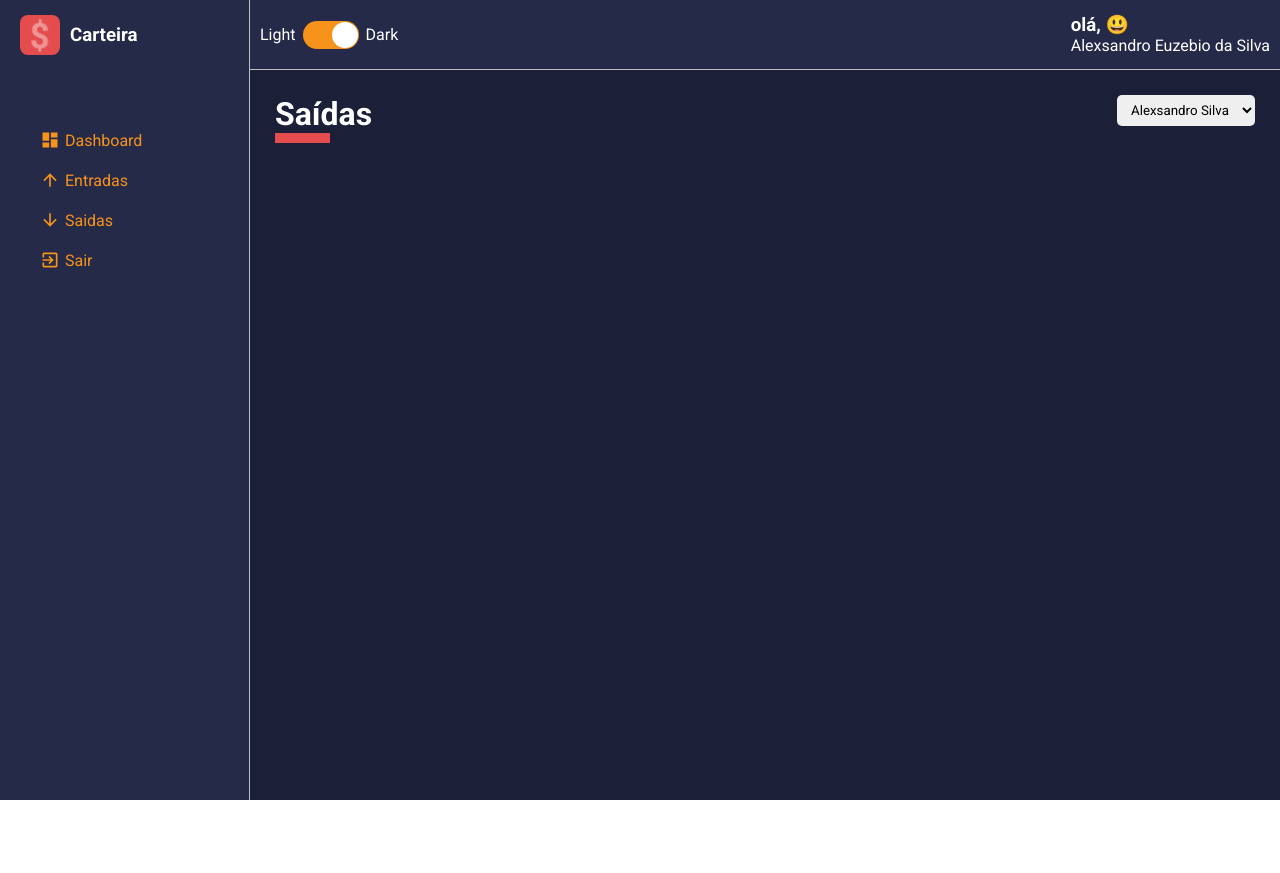
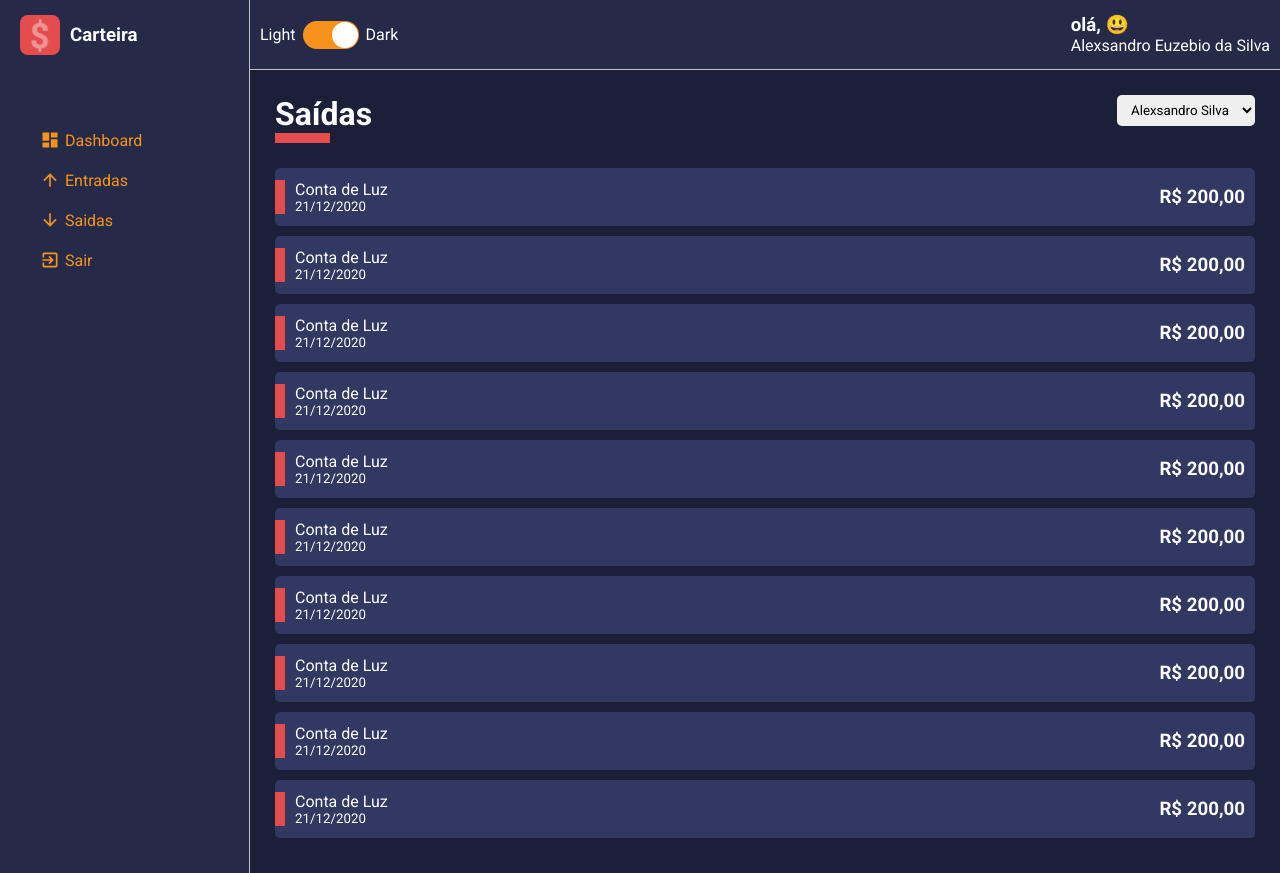
Before and after one commit to AlexsandroProjetosOficial/carteira, a React (Create React App) app: page / in a window 1280 px wide. Before the commit the page ends 800 px from the top, so only its background shows below. Built offline with nearby package versions, Linux system fonts and the light colour scheme.

Commit message:
Incluindo a lista de movimentos financeiros.

```diff
--- /dev/null
+++ b/src/components/HistoryFinanceCard/index.tsx
@@ -0,0 +1,34 @@
+import React from 'react';
+import {
+    Container,
+    Tag
+} from './styles';
+
+interface IHistoryFinanceCardProps {
+    cardColor: string;
+    tagColor: string;
+    title: string;
+    subtitle: string,
+    amount: string;
+}
+
+const HistoryFinanceCard: React.FC<IHistoryFinanceCardProps> = ({
+    cardColor,
+    tagColor,
+    title,
+    subtitle,
+    amount
+}) => {
+    return (
+        <Container color={cardColor}>
+            <Tag color={tagColor}/>
+            <div>
+                <span>{title}</span>
+                <small>{subtitle}</small>
+            </div>
+            <h3>{amount}</h3>
+        </Container>
+    );
+}
+
+export default HistoryFinanceCard;
--- /dev/null
+++ b/src/components/HistoryFinanceCard/styles.ts
@@ -0,0 +1,47 @@
+import styled from 'styled-components';
+
+interface IContainerProps {
+    color: string;
+}
+
+interface ITagProps {
+    color: string;
+}
+
+export const Container = styled.li<IContainerProps>`
+    position: relative;
+    background-color: ${props => props.color};
+    list-style: none;
+    border-radius: 5px;
+    margin: 10px 0;
+    padding: 12px 10px;
+    display: flex;
+    justify-content: space-between;
+    align-items: center;
+    cursor: pointer;
+    transition: all .3s;
+
+    &:hover {
+        opacity: .7;
+        transform: translateX(10px);
+    }
+
+    > div {
+        display: flex;
+        flex-direction: column;
+        justify-content: space-between;
+        padding-left: 10px;
+        /* > span, small {
+            margin-left: 10px;
+        } */
+    }
+`;
+
+
+export const Tag = styled.div<ITagProps>`
+    position: absolute;
+    left: 0;
+    width: 10px;
+    height: 60%;
+    background-color: ${props => props.color};
+`;
--- a/src/pages/List/index.tsx
+++ b/src/pages/List/index.tsx
@@ -1,7 +1,8 @@
 import React from 'react';
 import ContentHeader from '../../components/ContentHeader';
+import HistoryFinanceCard from '../../components/HistoryFinanceCard';
 import SelectInput from '../../components/SelectInput';
-import { Container } from './styles';
+import { Container, Content } from './styles';
 
 const List: React.FC = () => {
     const options = [
@@ -14,6 +15,78 @@
             <ContentHeader title="Saídas" lineColor="#E44C4E">
                 <SelectInput options={options} />
             </ContentHeader>
+            <Content>
+                <HistoryFinanceCard
+                    cardColor = "#313862"
+                    tagColor = "#E44C4E"
+                    title = "Conta de Luz"
+                    subtitle = "21/12/2020"
+                    amount = "R$ 200,00"
+                />
+                <HistoryFinanceCard
+                    cardColor = "#313862"
+                    tagColor = "#E44C4E"
+                    title = "Conta de Luz"
+                    subtitle = "21/12/2020"
+                    amount = "R$ 200,00"
+                />
+                <HistoryFinanceCard
+                    cardColor = "#313862"
+                    tagColor = "#E44C4E"
+                    title = "Conta de Luz"
+                    subtitle = "21/12/2020"
+                    amount = "R$ 200,00"
+                />
+                <HistoryFinanceCard
+                    cardColor = "#313862"
+                    tagColor = "#E44C4E"
+                    title = "Conta de Luz"
+                    subtitle = "21/12/2020"
+                    amount = "R$ 200,00"
+                />
+                <HistoryFinanceCard
+                    cardColor = "#313862"
+                    tagColor = "#E44C4E"
+                    title = "Conta de Luz"
+                    subtitle = "21/12/2020"
+                    amount = "R$ 200,00"
+                />
+                <HistoryFinanceCard
+                    cardColor = "#313862"
+                    tagColor = "#E44C4E"
+                    title = "Conta de Luz"
+                    subtitle = "21/12/2020"
+                    amount = "R$ 200,00"
+                />
+                <HistoryFinanceCard
+                    cardColor = "#313862"
+                    tagColor = "#E44C4E"
+                    title = "Conta de Luz"
+                    subtitle = "21/12/2020"
+                    amount = "R$ 200,00"
+                />
+                <HistoryFinanceCard
+                    cardColor = "#313862"
+                    tagColor = "#E44C4E"
+                    title = "Conta de Luz"
+                    subtitle = "21/12/2020"
+                    amount = "R$ 200,00"
+                />
+                <HistoryFinanceCard
+                    cardColor = "#313862"
+                    tagColor = "#E44C4E"
+                    title = "Conta de Luz"
+                    subtitle = "21/12/2020"
+                    amount = "R$ 200,00"
+                />
+                <HistoryFinanceCard
+                    cardColor = "#313862"
+                    tagColor = "#E44C4E"
+                    title = "Conta de Luz"
+                    subtitle = "21/12/2020"
+                    amount = "R$ 200,00"
+                />
+            </Content>
         </Container>
     );
 }
--- a/src/pages/List/styles.ts
+++ b/src/pages/List/styles.ts
@@ -1,3 +1,4 @@
 import styled from 'styled-components';
 
 export const Container = styled.div``;
+export const Content = styled.div``;
```
Also changed, not shown: 1 other file (tests, documents, lock files or other folders).
